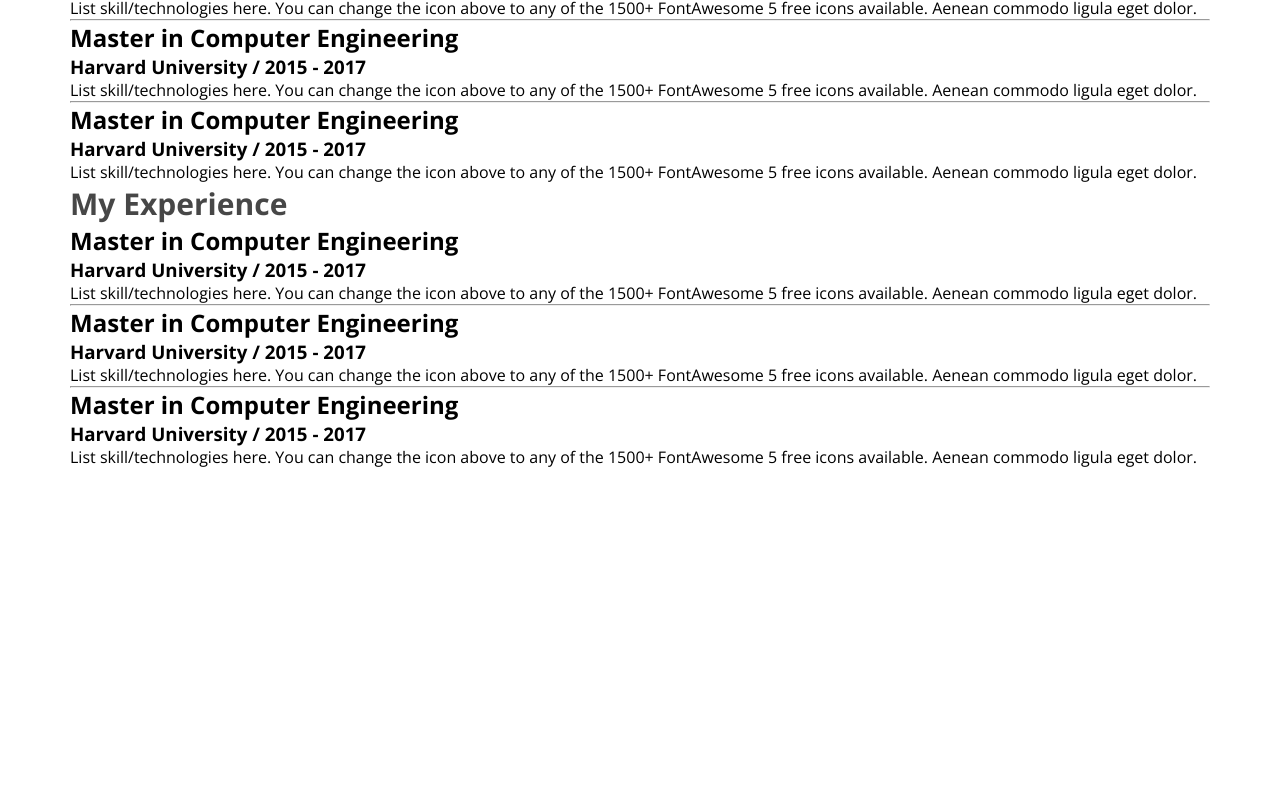
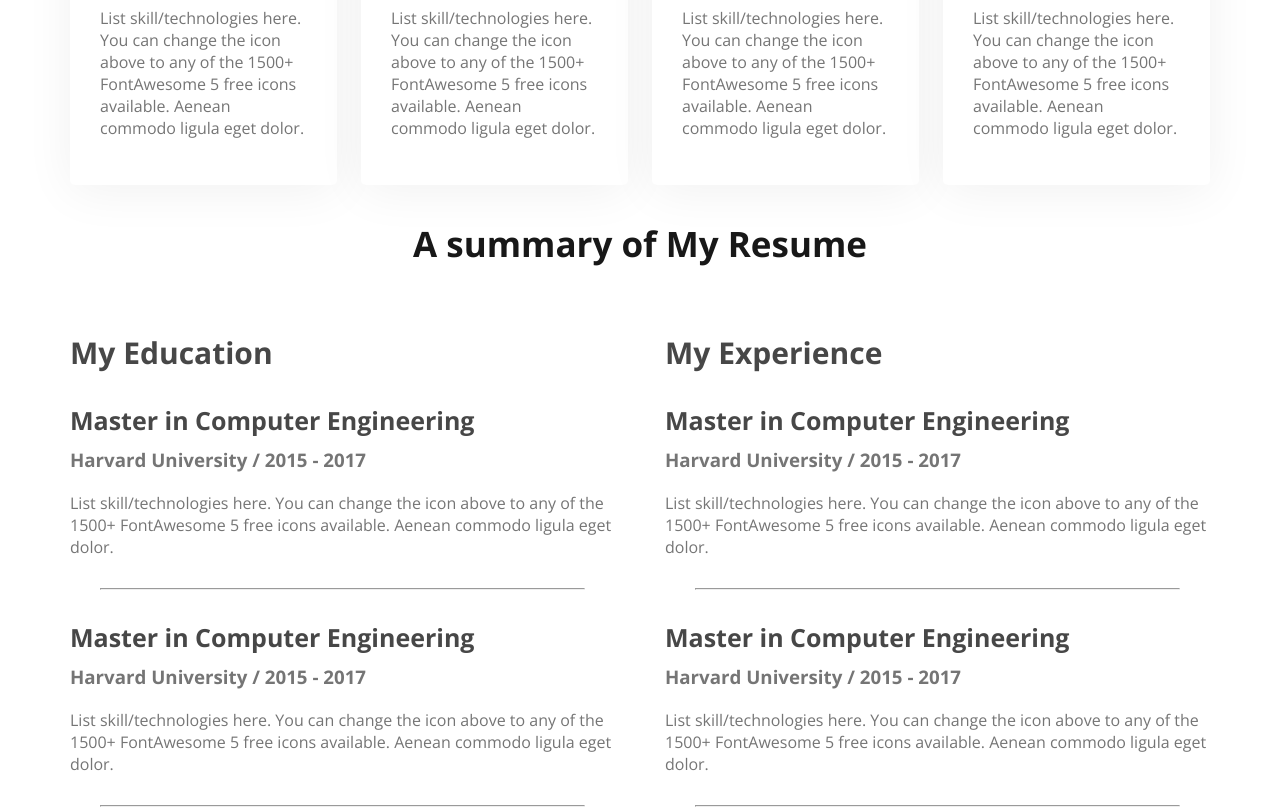
Before and after one commit to shahajalal-shawon/My-First-Portfolio, a plain HTML site: page index.html in a window 1280 px wide. Shown: the part 1988-2800 px from the top of the page. Before the commit the page ends 2456 px from the top, so only its background shows below. Drawn offline with nearby package versions, Linux system fonts and the light colour scheme.

Commit message:
fisished the resume part

```diff
--- a/css/style.css
+++ b/css/style.css
@@ -1,6 +1,6 @@
 *{
-    margin: 0;
-    padding: 0;
+    /* margin: 0; */
+    /* padding: 0; */
     box-sizing: border-box;
     font-family: 'Open Sans', sans-serif;
 }
@@ -141,6 +141,28 @@ main{
     font-size: 30px;
     font-weight: 700;
 }
-.resume_coloum{
-    /* display: flex; */
+.resume_container{
+    display: flex;
+    gap: 50px;
 }
+.resume_item_info, .resume_item_dsc{
+    color: #757575;
+}
+.rasume_item_tittle{
+    color: #474747;
+    font-size: 25px;
+    font-weight: 700;
+    margin-bottom: 10px;
+
+}
+.resume_container hr{
+    margin: 30px;
+}
+.resume_item_info{
+    margin-bottom: 20px;
+    margin-top: 0;
+}
+.download_cv{
+    text-align: center;
+    margin-top: 50px;
+}
--- a/index.html
+++ b/index.html
@@ -91,7 +91,8 @@
 
     <section>
         <h3 class="section_tittle">A summary of My Resume</h3>
-        <div class="resume_coloum">
+        <div class="resume_container">
+         <div class="resume_coloum">
             <h3 class="resume_coloum_tittle">My Education</h3>
 
             <div class="resume_item">
@@ -116,8 +117,8 @@
             </div>
 
 
-        </div>
-        <div class="resume_coloum">
+         </div>
+         <div class="resume_coloum">
             <h3 class="resume_coloum_tittle">My Experience</h3>
 
             <div class="resume_item">
@@ -140,15 +141,11 @@
                 <p class="resume_item_dsc">List skill/technologies here. You can change the icon above
                     to any of the 1500+ FontAwesome 5 free icons available. Aenean commodo ligula eget dolor.</p>
             </div>
-
-
-
         </div>
-
-
-
-
-
+    </div>
+    <div class="download_cv">
+        <button class="btn">Download CV</button>
+    </div>
     </section>
 </main>
 <footer>
```
